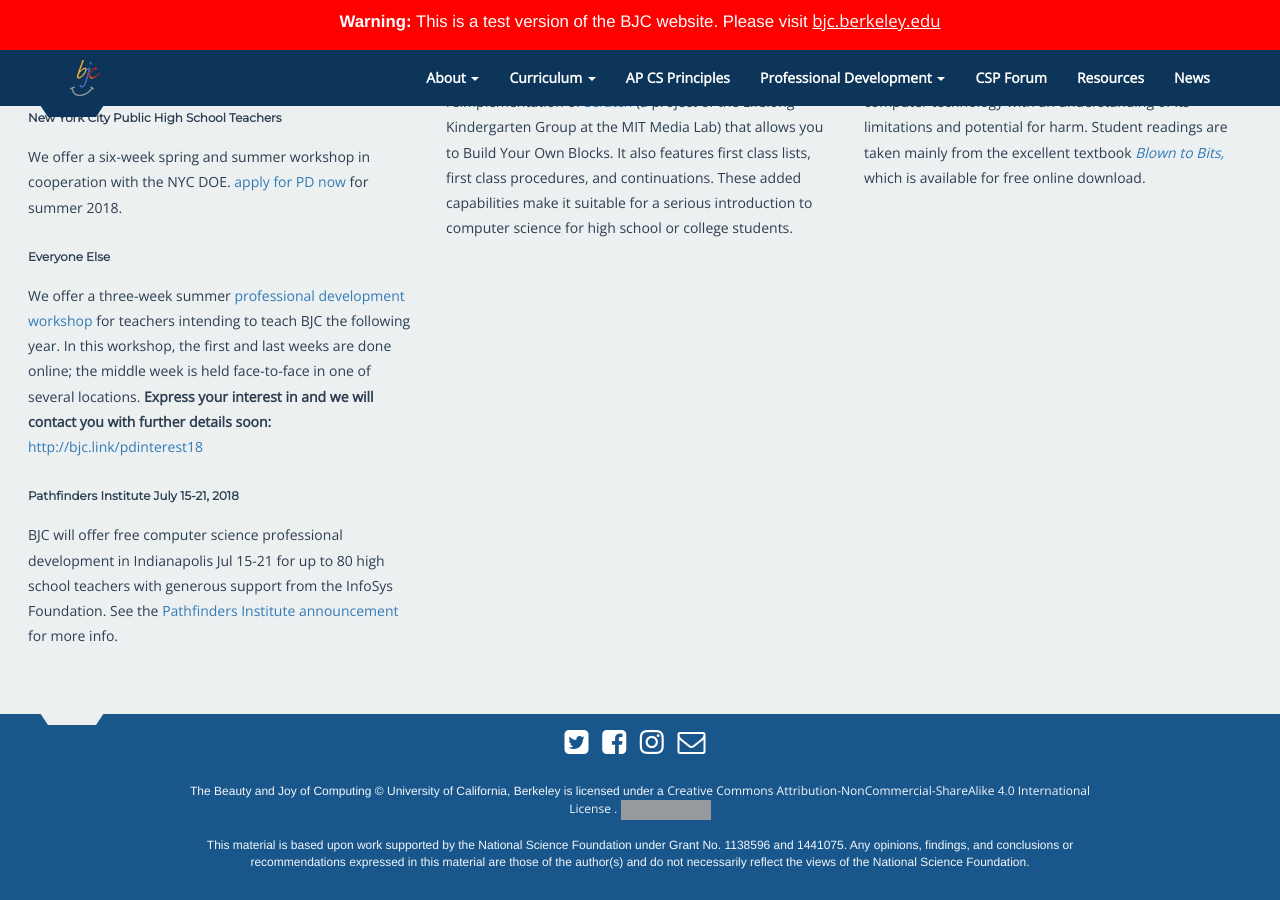
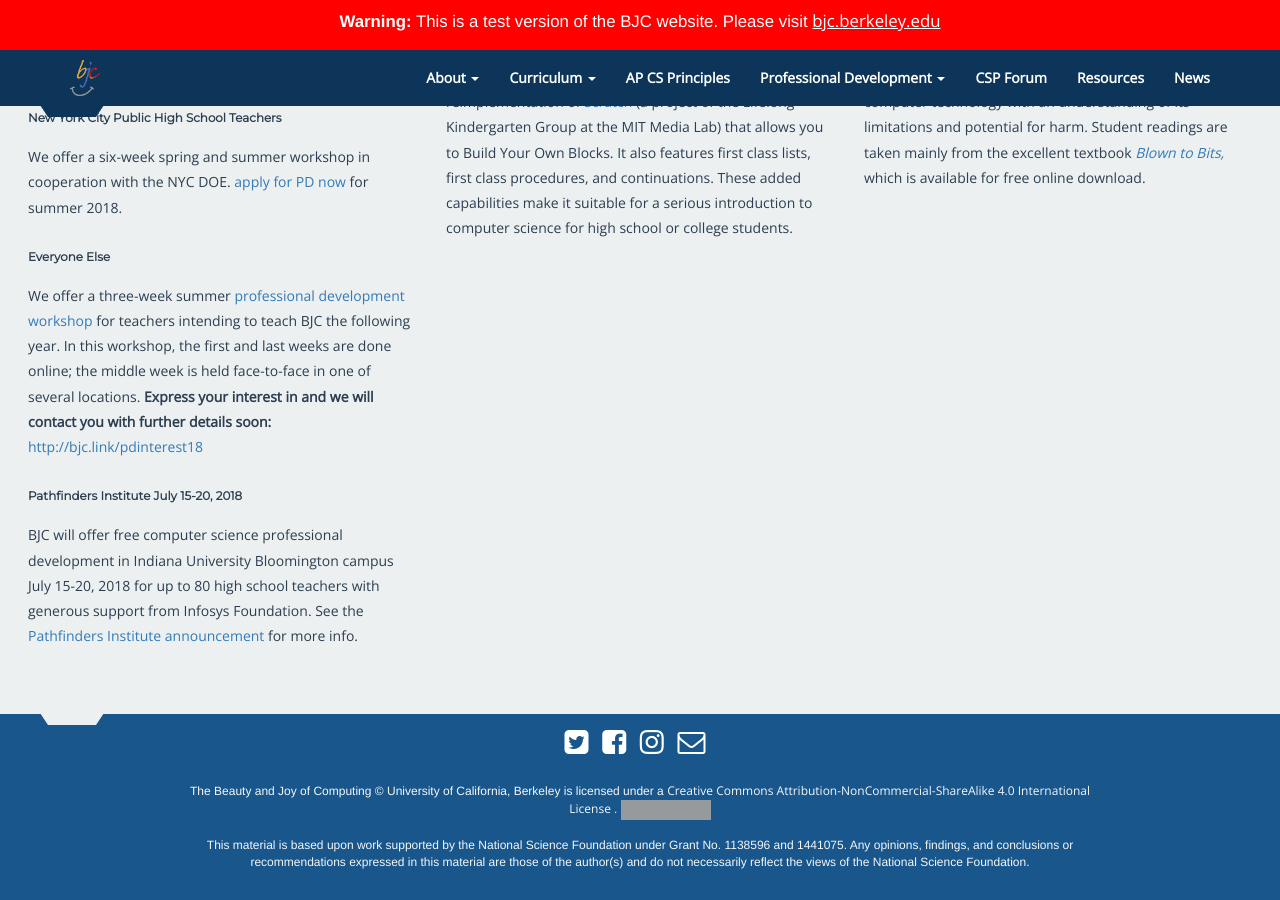
Before and after one commit to beautyjoy/beautyjoy.github.io, a Jekyll site: the page built from index.html, in a window 1280 px wide and 900 px high, scrolled down 1990 px. Built offline with Jekyll 4.4.1, drawn with Linux system fonts in a browser that asks for light colours; grey boxes are pictures that could not be loaded.

Commit message:
minor updates to dates, copy

```diff
--- a/_includes/front-page/left-panel.html
+++ b/_includes/front-page/left-panel.html
@@ -26,7 +26,7 @@
   We offer a three-week summer <a href="{{ site.baseurl }}/summer-pd">professional development workshop</a> for teachers intending to teach BJC the following year. In this workshop, the first and last weeks are done online; the middle week is held face-to-face in one of several locations. <strong>Express your interest in and we will contact you with further details soon: <a href="{{ site.pd_interest_url }}">{{ site.pd_interest_url }}</a></strong>
 </p>
 
-<h4 class="small">Pathfinders Institute July 15-21, 2018</h4>
+<h4 class="small">Pathfinders Institute July 15-20, 2018</h4>
 <p>
-  BJC will offer free computer science professional development in Indianapolis Jul 15-21 for up to 80 high school teachers with generous support from the InfoSys Foundation. See the <a href="http://www.infosys.org/infosys-foundation-usa/media/press/Pages/free-cs-training-800-teachers-summer2018.aspx">Pathfinders Institute announcement</a> for more info.
+  BJC will offer free computer science professional development in  Indiana University Bloomington campus July 15-20, 2018 for up to 80 high school teachers with generous support from Infosys Foundation. See the <a href="http://www.infosys.org/infosys-foundation-usa/media/press/Pages/free-cs-training-800-teachers-summer2018.aspx">Pathfinders Institute announcement</a> for more info.
 </p>
```
